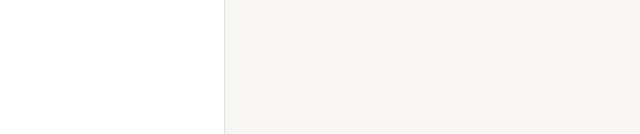
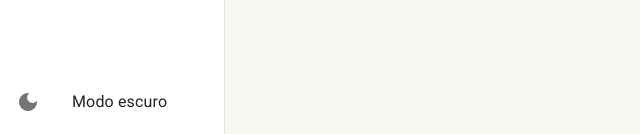
Before and after one commit to jeuchaves/react-typescript-mui, a React (Create React App) app: page /home in a window 1280 px wide. Shown: the part 666-800 px from the top of the page, without its empty margins (0-640 px from the left). Built offline with nearby package versions, Linux system fonts and the light colour scheme.

Commit message:
fix: Corrige cores no tema dark

```diff
--- a/src/shared/components/menu-lateral/MenuLateral.tsx
+++ b/src/shared/components/menu-lateral/MenuLateral.tsx
@@ -1,5 +1,5 @@
 import { Avatar, Box, Divider, Drawer, Icon, List, ListItemButton, ListItemIcon, ListItemText, useMediaQuery, useTheme } from "@mui/material"
-import { useAppDrawerContext } from "../../contexts";
+import { useAppDrawerContext, useAppThemeContext } from "../../contexts";
 import { useMatch, useNavigate, useResolvedPath } from "react-router-dom";
 
 interface IListItemLinkProps {
@@ -40,6 +40,7 @@ export const MenuLateral: React.FC<IMenuLateralProps> = ({ children }) => {
     const smDown = useMediaQuery(theme.breakpoints.down('sm'));
 
     const { isDrawerOpen, toggleDrawerOpen, drawerOptions } = useAppDrawerContext();
+    const { toggleTheme, themeName } = useAppThemeContext();
 
     return (
         <>
@@ -62,6 +63,16 @@ export const MenuLateral: React.FC<IMenuLateralProps> = ({ children }) => {
                             ))}
                         </List>
                     </Box>
+                    <Box>
+                        <List component='nav'>
+                            <ListItemButton onClick={toggleTheme}>
+                                <ListItemIcon>
+                                    <Icon>{themeName === 'light' ? 'dark_mode' : 'light_mode'}</Icon>
+                                </ListItemIcon>
+                                <ListItemText primary={themeName === 'light' ? 'Modo escuro' : 'Modo claro'} />
+                            </ListItemButton>
+                        </List>
+                    </Box>
                 </Box>
             </Drawer>
             <Box height='100vh' marginLeft={smDown ? 0 : theme.spacing(28)}>
--- a/src/shared/themes/Dark.ts
+++ b/src/shared/themes/Dark.ts
@@ -3,6 +3,7 @@ import { cyan, yellow } from '@mui/material/colors';
 
 export const DarkTheme = createTheme({
     palette: {
+        mode: 'dark',
         primary: {
             main: yellow[700],
             dark: yellow[800],
@@ -19,5 +20,10 @@ export const DarkTheme = createTheme({
             default: '#202124',
             paper: '#303134',
         }
+    },
+    typography: {
+        allVariants: {
+            color: '#fff'
+        }
     }
 });
```
